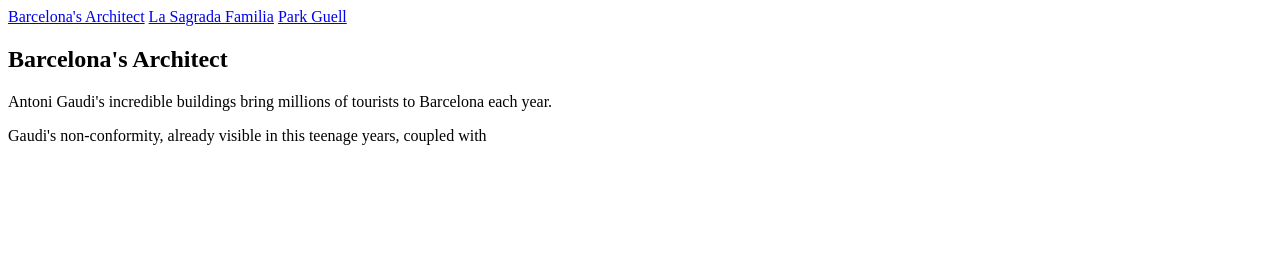
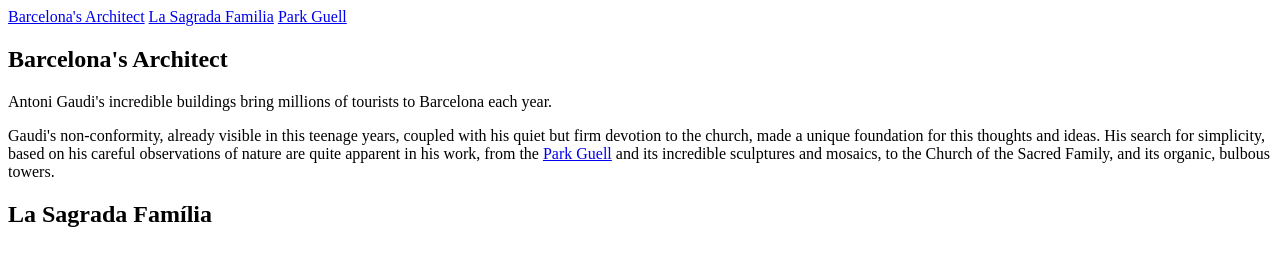
Before and after one commit to romersonrsantana/icar-velas-mover, a plain HTML site: page exercicios/modelo-site-livro/index.html in a window 1280 px wide. Drawn offline with Linux system fonts and the light colour scheme.

Commit message:
Update index.html

```diff
--- a/exercicios/modelo-site-livro/index.html
+++ b/exercicios/modelo-site-livro/index.html
@@ -18,8 +18,12 @@
         <p>Antoni Gaudi's incredible buildings bring millions of tourists to Barcelona each year.</p>
 
         <p>
-            Gaudi's non-conformity, already visible in this teenage years, coupled with
+            Gaudi's non-conformity, already visible in this teenage years, coupled with his quiet but firm devotion to the church, made a unique foundation for this thoughts and ideas. His search for simplicity, based on his careful observations of nature are quite apparent in his work, from the <a href="#">Park Guell</a> and its incredible sculptures and mosaics, to the Church of the Sacred Family, and its organic, bulbous towers.
         </p>
+    </article>
+    <article>
+        <h2>La Sagrada Família</h2>
+
     </article>
 
 </body>
```
